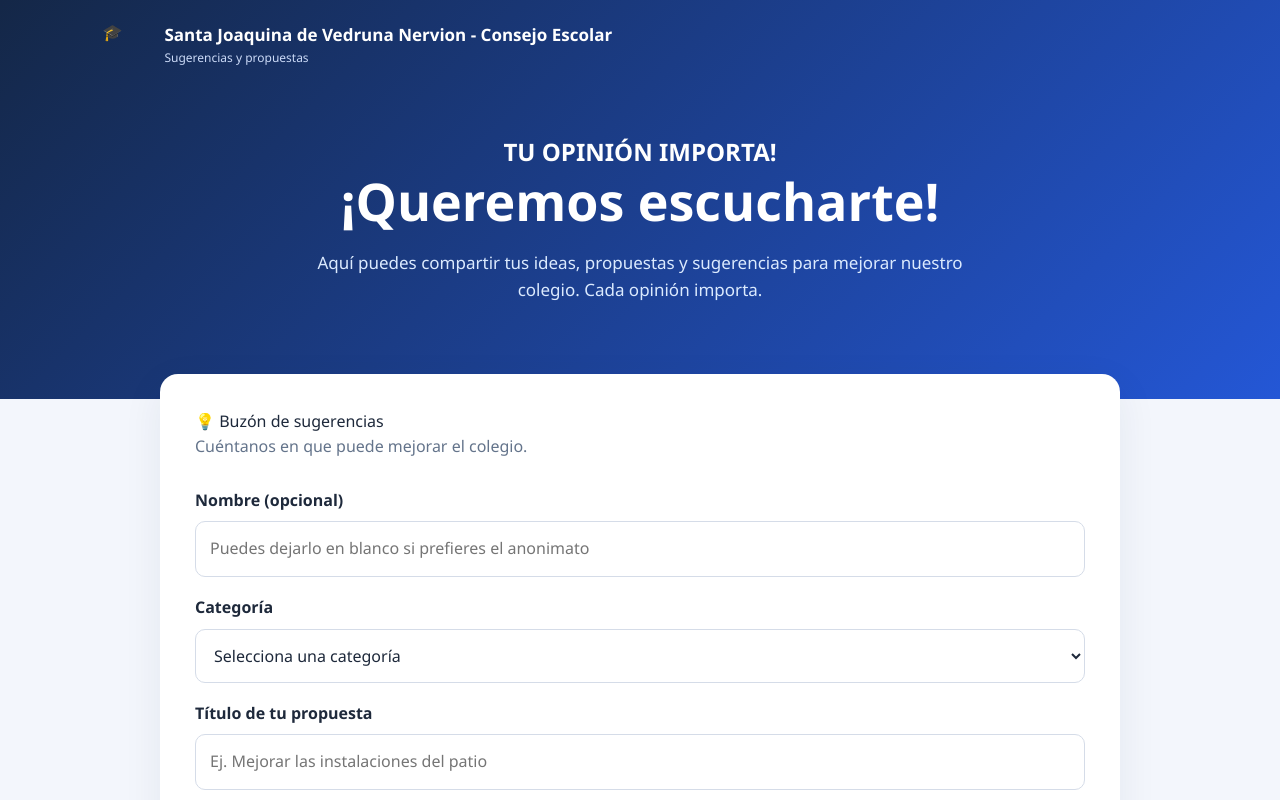
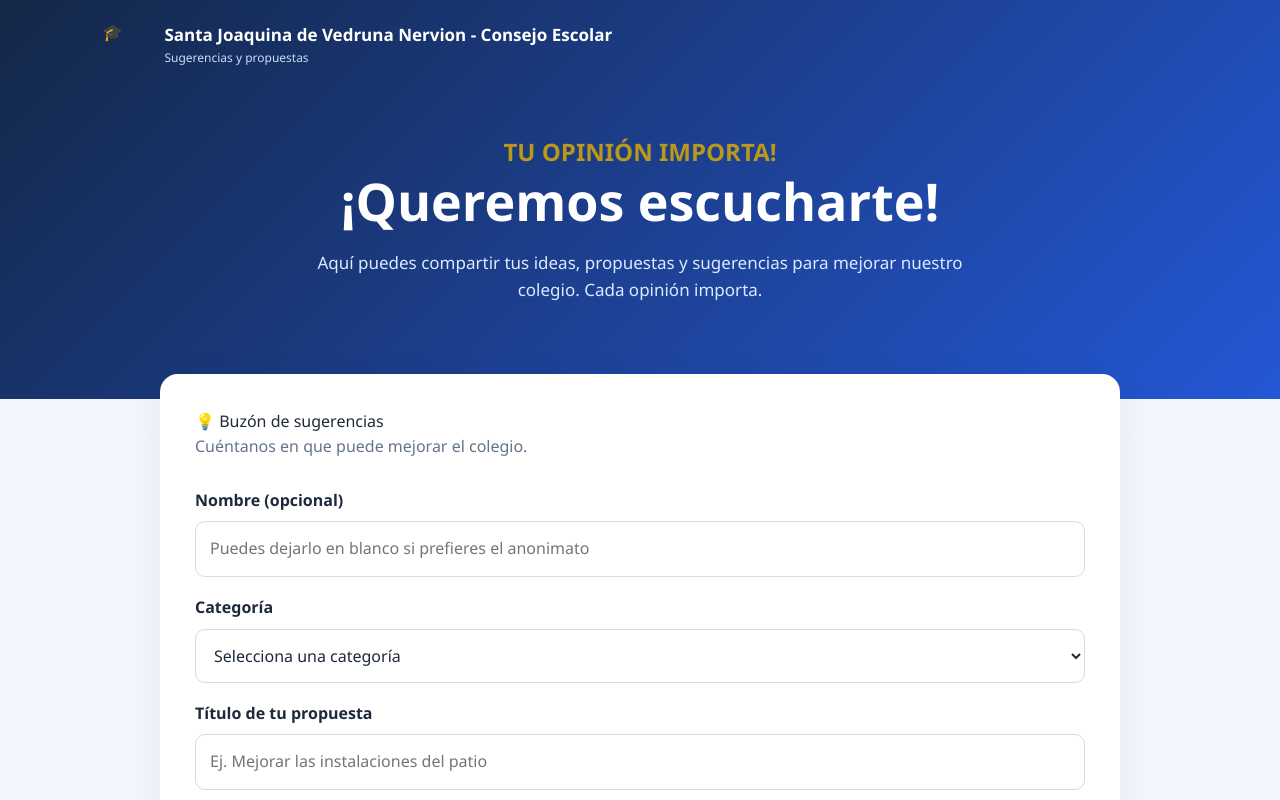
Before and after one commit to consejoescolar/consejoescolar.github.io, a plain HTML site: page index.html in a window 1280 px wide. Shown: the top 800 px of the page. Drawn offline with nearby package versions, Linux system fonts and the light colour scheme.

Commit message:
Fix heading style for opinion section

```diff
--- a/index.html
+++ b/index.html
@@ -140,7 +140,7 @@ footer p + p { margin-top: 5px; color: #9fb5d8; }
         <div class="brand">Santa Joaquina de Vedruna Nervion - Consejo Escolar<small>Sugerencias y propuestas</small></div>
     </nav>
     <section class="hero">
-        <h2 font-color="#ba981c">TU OPINIÓN IMPORTA!</h2>
+        <h2 style="color: #ba981c;">TU OPINIÓN IMPORTA!</h2>
         <h1>¡Queremos escucharte!</h1>
         <p>Aquí puedes compartir tus ideas, propuestas y sugerencias para mejorar nuestro colegio. Cada opinión importa.</p>
     </section>
```
